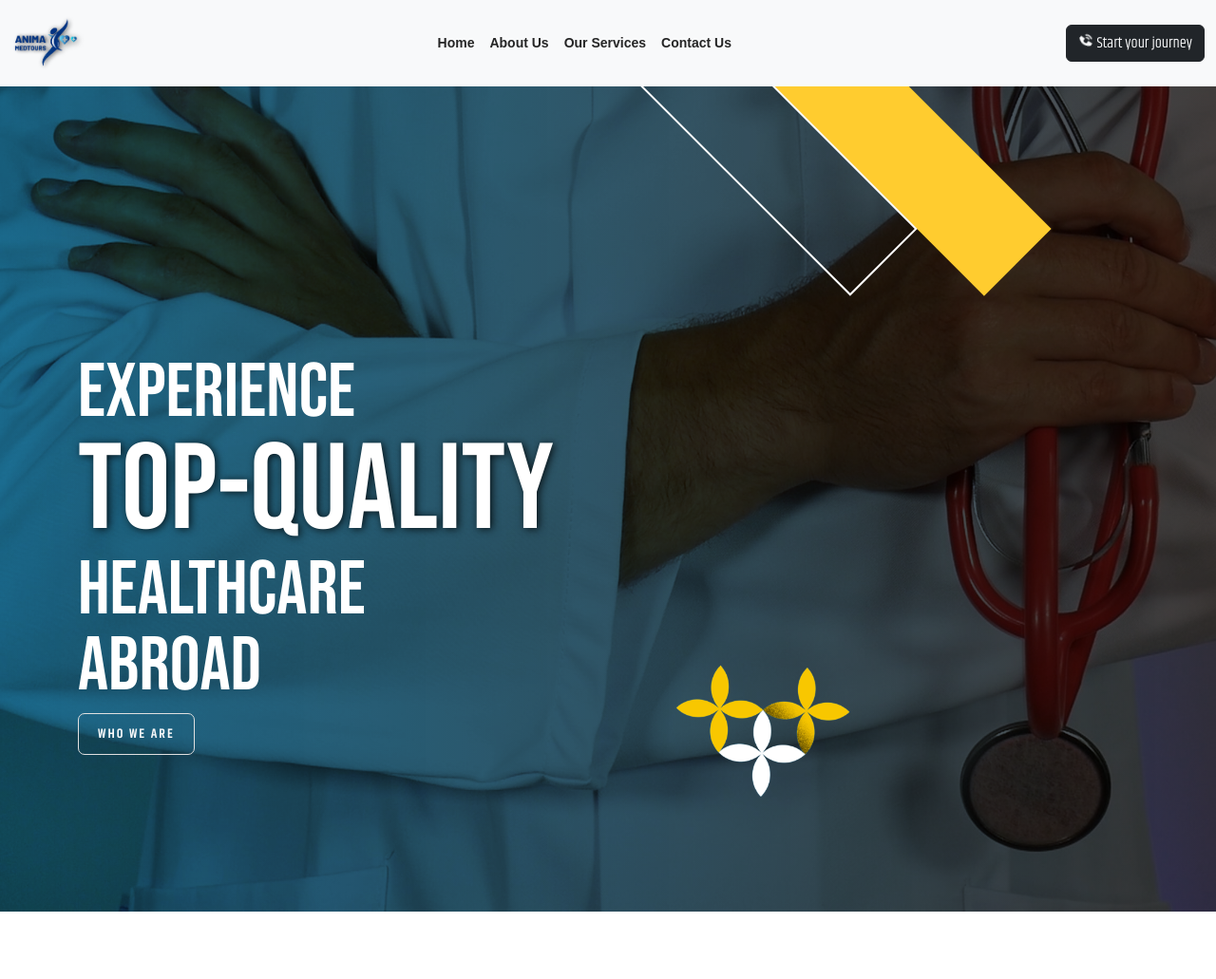
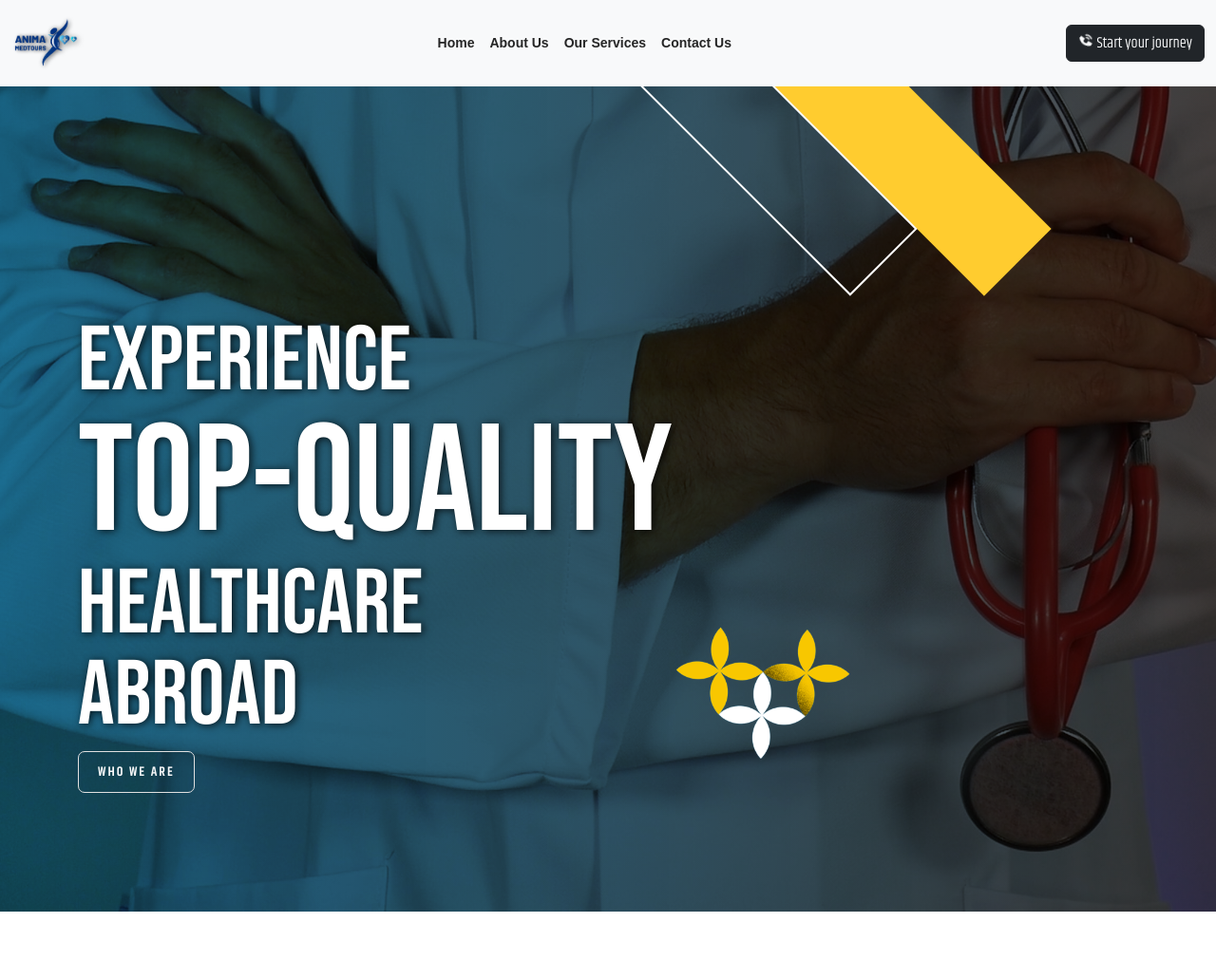
Before and after one commit to geofrey254/Anima-MedTours, a Django app: page / in a window 1280 px wide. Shown: the top 1031 px of the page at 95% size. Run offline with Django 4.2, Linux system fonts and the light colour scheme; some libraries are stand-ins or nearby versions; some web fonts are replaced.

Commit message:
Changing breakpoints for hero section

```diff
--- a/anima_app/templates/anima_app/base.html
+++ b/anima_app/templates/anima_app/base.html
@@ -21,7 +21,7 @@
     <link rel="shortcut icon" href="{% static 'img/logo_white.png' %}" type="image/x-icon">
     <link rel="icon" href="{% static 'img/logo_white.png' %}">
 
-    <link rel="stylesheet" href="{% static 'css/anima_styles.css' %}">
+    <link rel="stylesheet" href="{% static 'css/anima_styling.css' %}">
     <link rel="stylesheet" href="{% static 'css/btn-who.css' %}">
     <link rel="stylesheet" href="{% static 'css/btn-contact.css' %}">
     <link rel="stylesheet" href="{% static 'css/breaks.css' %}">
--- a/static/css/anima_styles.css
+++ b/static/css/anima_styling.css
@@ -191,7 +191,7 @@
 
 .bg-top {
   width: 100%;
-  height: 100vh;
+  height: 120vh;
   background: url(/static/img/doc.jpg), linear-gradient(to right, #1f7fa9, rgba(73, 66, 66, 0.961)) center no-repeat;
   background-position: center;
   background-blend-mode: multiply;
@@ -244,6 +244,7 @@
   color: white;
   text-transform: uppercase;
   line-height: 1;
+  text-shadow: 2px 1px 8px rgba(0, 0, 0, 0.8);
 }
 
 .bg-top .tag-line .top-line {
--- a/static/css/breaks.css
+++ b/static/css/breaks.css
@@ -106,7 +106,21 @@
 }
 
 /* Large devices (desktops, less than 1200px) */
-@media only screen and (min-width: 992px) {}
+@media only screen and (min-width: 992px) {
+  .bg-top .tag-line h2 {
+    font-size: 6rem;
+    padding-top: 50px;
+  }
+
+  .bg-top .tag-line .top-line {
+    font-size: 10rem;
+  }
+
+  .bg-top .tag-line .abroad {
+    font-size: 1em;
+  }
+}
 
 /* X-Large devices (large desktops, less than 1400px) */
-@media (max-width: 1399.98px) {}
+@media (min-width: 1399.98px) {
+}
```
